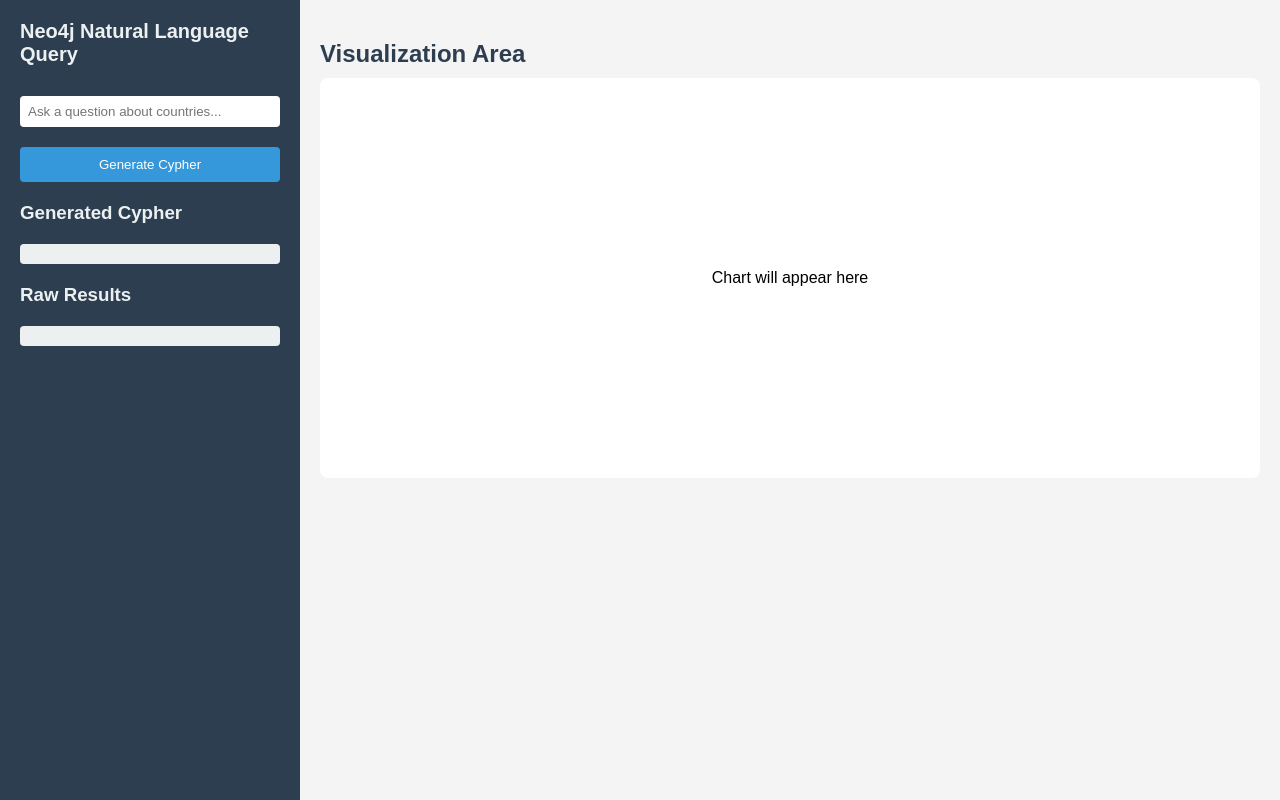
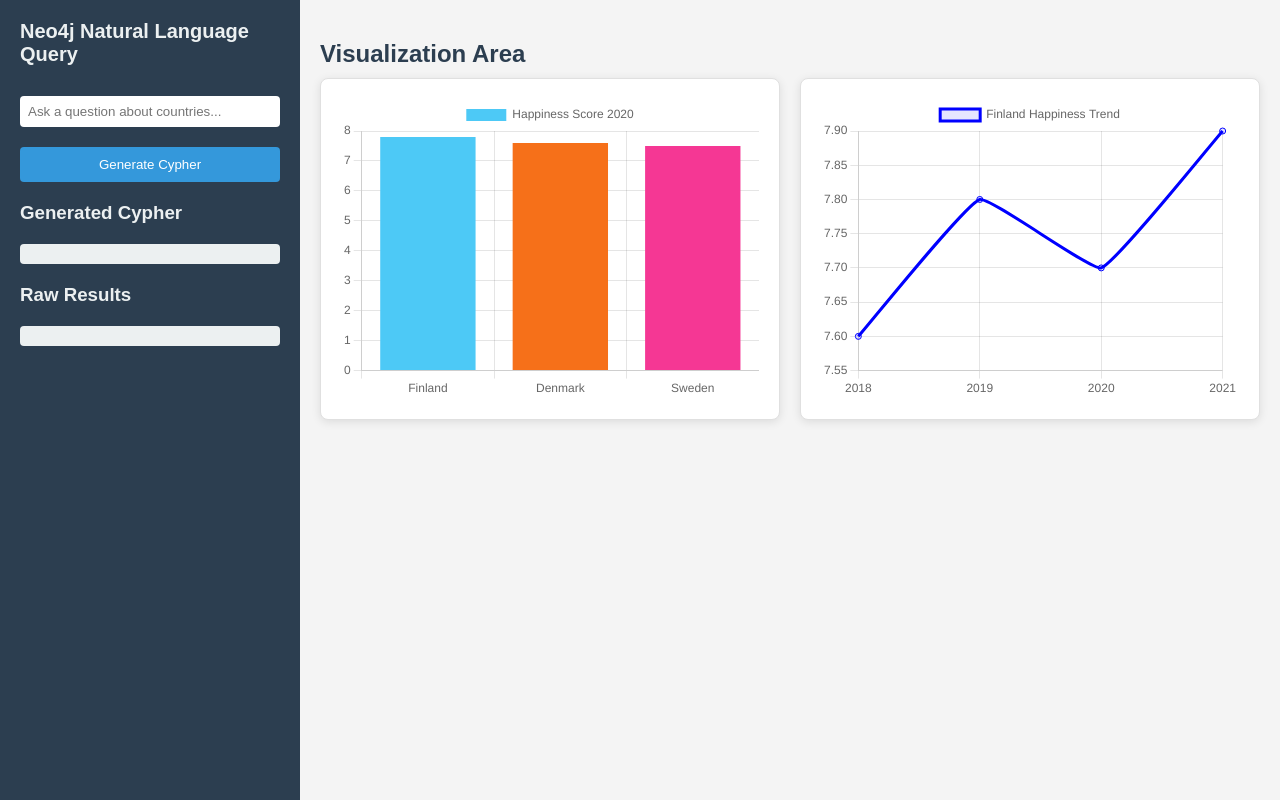
Before and after one commit to marijaklisarovska/graphdb-dashboard-app, a plain HTML site: page static/index.html in a window 1280 px wide. Drawn offline with nearby package versions, Linux system fonts and the light colour scheme.

Commit message:
Use ChartJS with hard coded data

```diff
--- a/static/index.html
+++ b/static/index.html
@@ -4,6 +4,7 @@
   <meta charset="UTF-8">
   <title>Neo4j Query Generator</title>
   <link rel="stylesheet" href="style.css">
+  <script src="https://cdn.jsdelivr.net/npm/chart.js"></script>
 </head>
 <body>
   <div class="sidebar">
@@ -24,12 +25,23 @@
     </div>
 
     <h2>Visualization Area</h2>
-        <!-- TODO: Add charts here -->
-        <div id="chartContainer" style="width:100%; height:400px; background-color:#fff; border-radius:8px; display:flex; align-items:center; justify-content:center;">
-            <span>Chart will appear here</span>
+
+    <div id="chartWrapper">
+      <div class="chart-card">
+        <div class="chart-container">
+          <canvas id="chart1"></canvas>
         </div>
       </div>
 
-    <script src="main.js"></script>
+      <div class="chart-card">
+        <div class="chart-container">
+          <canvas id="chart2"></canvas>
+        </div>
+      </div>
+    </div>
+
+  </div>
+
+  <script src="/static/main.js"></script>
 </body>
 </html>
--- a/static/main.js
+++ b/static/main.js
@@ -1,3 +1,6 @@
+let chart1 = null;
+let chart2 = null;
+
 function showLoader() {
     document.getElementById('overlay').style.display = 'flex';
 }
@@ -18,7 +21,7 @@ async function sendPrompt() {
         });
         const data = await response.json();
 
-        document.getElementById('cypher').textContent = data.cypher;
+        document.getElementById('cypher').textContent = data.executed_cypher;
         document.getElementById('results').textContent = JSON.stringify(data.results, null, 2);
 
     } catch (error) {
@@ -28,3 +31,67 @@ async function sendPrompt() {
         hideLoader();
     }
 }
+
+document.addEventListener('DOMContentLoaded', function() {
+    initializeCharts();
+});
+
+function initializeCharts() {
+
+    if (chart1) {
+        chart1.destroy();
+    }
+    if (chart2) {
+        chart2.destroy();
+    }
+
+    const ctx1 = document.getElementById("chart1");
+    const ctx2 = document.getElementById("chart2");
+
+    chart1 = new Chart(ctx1, {
+        type: "bar",
+        data: {
+            labels: ["Finland", "Denmark", "Sweden"],
+            datasets: [{
+                label: "Happiness Score 2020",
+                data: [7.8, 7.6, 7.5],
+                backgroundColor: ["#4dc9f6", "#f67019", "#f53794"]
+            }]
+        },
+        options: {
+            responsive: true,
+            maintainAspectRatio: false,
+            plugins: {
+                legend: {
+                    display: true,
+                    position: 'top'
+                }
+            }
+        }
+    });
+
+    chart2 = new Chart(ctx2, {
+        type: "line",
+        data: {
+            labels: ["2018", "2019", "2020", "2021"],
+            datasets: [{
+                label: "Finland Happiness Trend",
+                data: [7.6, 7.8, 7.7, 7.9],
+                borderColor: "blue",
+                backgroundColor: "rgba(0, 0, 255, 0.1)",
+                fill: false,
+                tension: 0.1
+            }]
+        },
+        options: {
+            responsive: true,
+            maintainAspectRatio: false,
+            plugins: {
+                legend: {
+                    display: true,
+                    position: 'top'
+                }
+            }
+        }
+    });
+}
--- a/static/style.css
+++ b/static/style.css
@@ -72,6 +72,10 @@ pre code {
     white-space: pre-wrap;
 }
 
+#cypher {
+    min-height: fit-content;
+}
+
 #chartContainer {
     width: 100%;
     height: 400px;
@@ -108,3 +112,31 @@ pre code {
     0% { transform: rotate(0deg); }
     100% { transform: rotate(360deg); }
 }
+
+#chartWrapper {
+  display: grid;
+  grid-template-columns: 1fr 1fr;
+  gap: 20px;
+  flex: 1;
+  min-height: 0; /* Important for flexbox sizing */
+}
+
+.chart-container {
+  position: relative;
+  height: 100%;
+  width: 100%;
+  min-height: 300px;
+}
+
+.chart-container canvas {
+  width: 100% !important;
+  height: 100% !important;
+}
+
+.chart-card {
+  background: white;
+  border-radius: 8px;
+  padding: 20px;
+  box-shadow: 0 2px 10px rgba(0, 0, 0, 0.1);
+  border: 1px solid #e0e0e0;
+}
```
Lines whose indentation alone changed are shown as unchanged.
